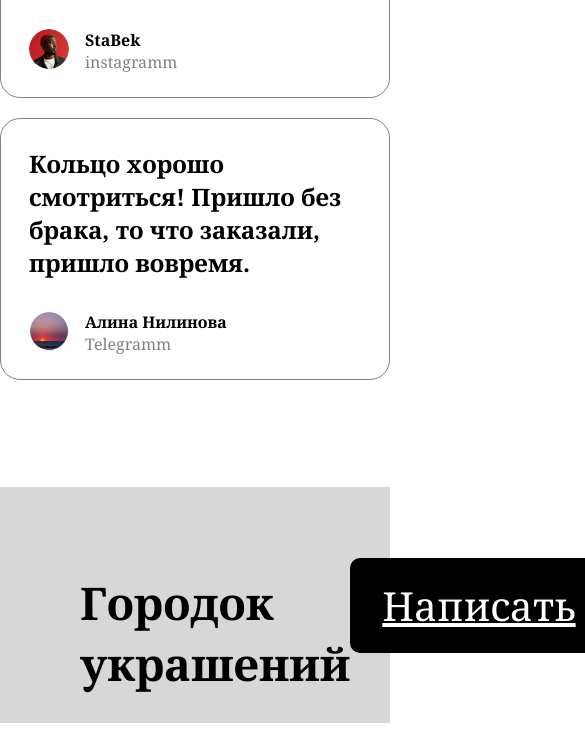
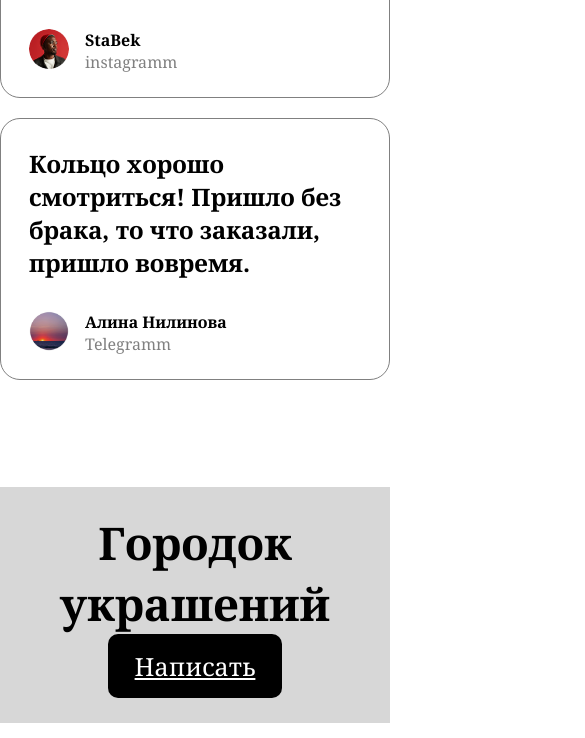
Before and after one commit to ksenix01/mir.ykrashenii, a plain HTML site: page index.html in a window 390 px wide. Shown: the part 4205-4943 px from the top of the page, 585 px wide, since content can reach past the window. Drawn offline with Linux system fonts and the light colour scheme.

Commit message:
Add files via upload

```diff
--- a/mobile.css
+++ b/mobile.css
@@ -26,6 +26,15 @@
     .kata-kart{
         max-width: 200px;
     }
+    .napisat {
+        font-size: 30px;
+        padding: 15px 27px 15px 27px;
+    }
+    #mysorka{
+        padding: 55px 50px 55px 50px;
+    flex-direction: column;
+    align-items: center;
+    }
 }
 @media screen and (max-width:820px) {
 #navigation {
@@ -38,6 +47,15 @@ nav{
 }
 @media screen and (max-width:620px){
     .napisat {
-        font-size: 2;
+        font-size: 25px;
+        padding: 15px 27px 15px 27px;
     }
+    #mysorka{
+        padding: 25px 20px 25px 20px;
+    flex-direction: column;
+    align-items: center;
+    }
+#h1-gorodochek {
+    text-align: center;
 }
+}
```
